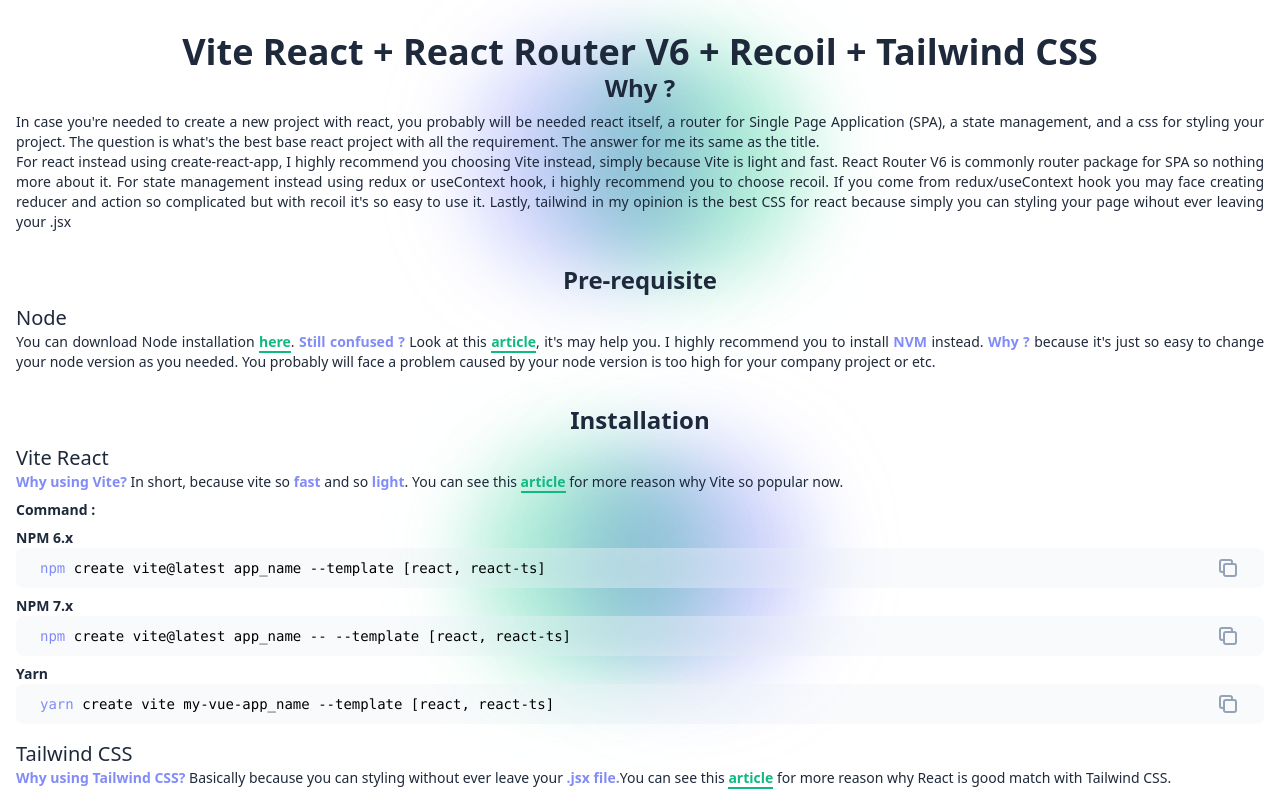
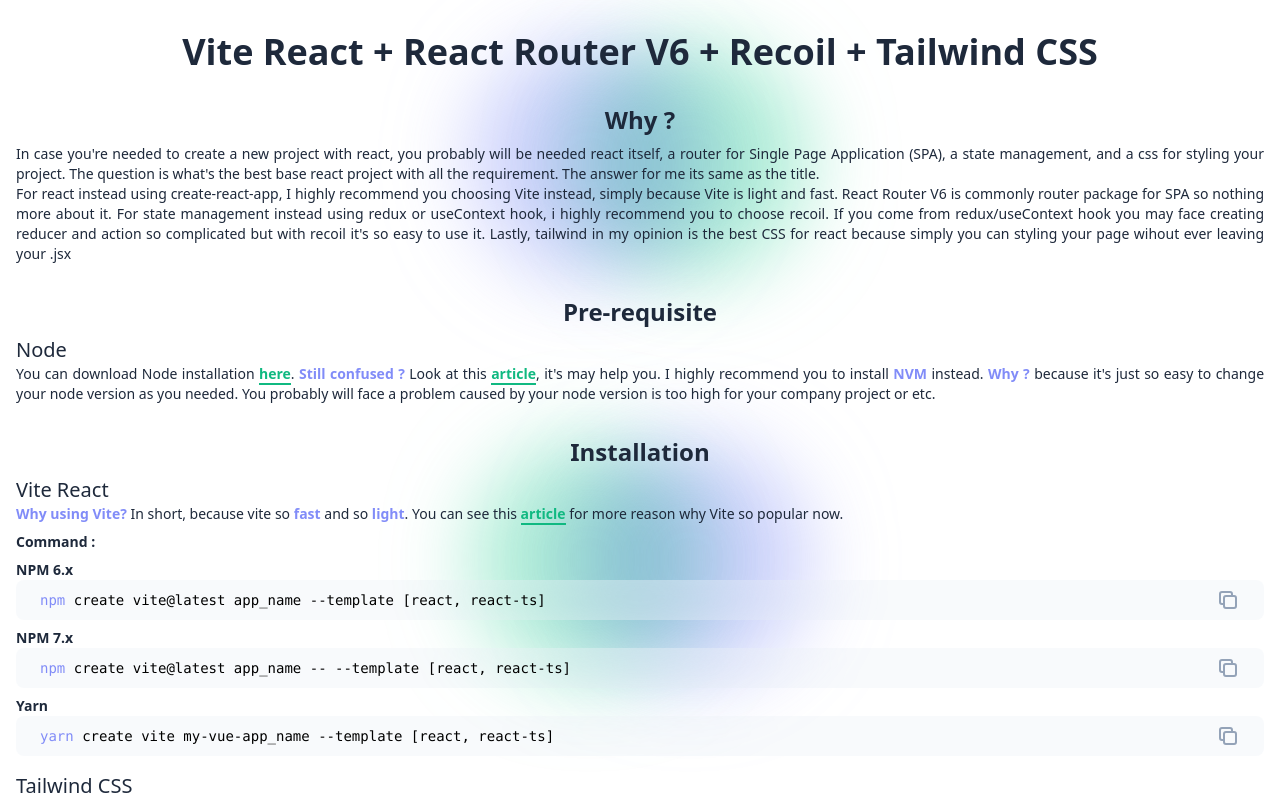
Before and after one commit to fueremi/Vite_React-2022-How_To, a React (Vite) app: page / in a window 1280 px wide. Built offline with nearby package versions, Linux system fonts and the light colour scheme.

Commit message:
fix(*): fixing section why too close with title

```diff
--- a/src/pages/Index.jsx
+++ b/src/pages/Index.jsx
@@ -9,7 +9,7 @@
         <h1 className="font-bold text-4xl text-slate-800 text-center">
           Vite React + React Router V6 + Recoil + Tailwind CSS
         </h1>
-        <section id="prerequisite" className="pb-8">
+        <section id="prerequisite" className="mt-8 pb-8">
           <h2 className="font-semibold text-2xl text-slate-800 mb-2 text-center">
             Why ?
           </h2>
```
